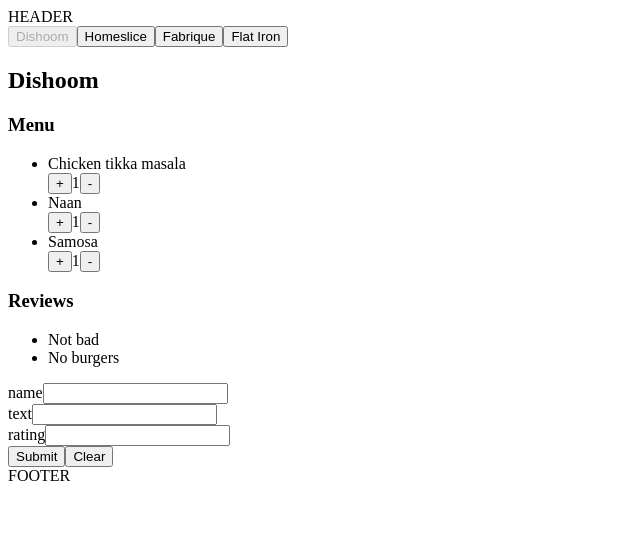
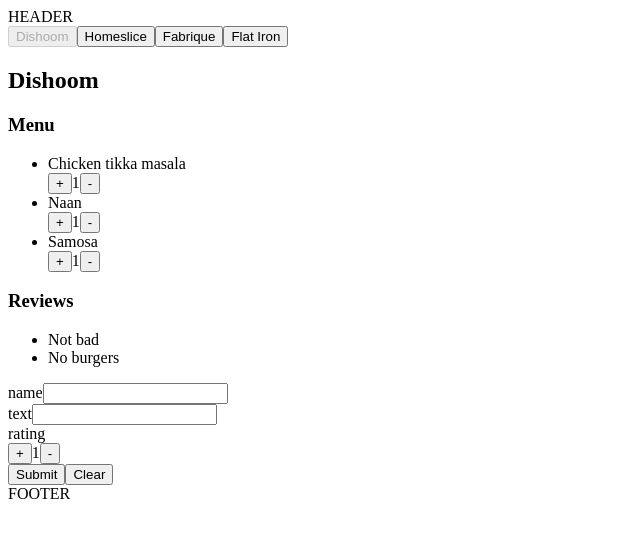
Before and after one commit to Olga-Konashina/react-restaurant, a React (Vite) app: page / in a window 1280 px wide. Shown: the top 538 px of the page, without its empty margins (0-640 px from the left). Built offline with nearby package versions, Linux system fonts and the light colour scheme.

Commit message:
Refactoring

```diff
--- a/src/components/counter/counter.jsx
+++ b/src/components/counter/counter.jsx
@@ -1,23 +1,13 @@
-import { useState } from "react";
-
-export const Counter = () => {
-  const [value, setValue] = useState(1);
-
-  const decrement = () => {
-    if (value > 0) {
-      setValue(value - 1);
-    }
-  };
-
-  const increment = () => {
-    setValue(value + 1);
-  };
-
+export const Counter = ({ value, increment, decrement }) => {
   return (
     <div>
-      <button onClick={increment}>+</button>
+      <button type="button" onClick={increment}>
+        +
+      </button>
       <span>{value}</span>
-      <button onClick={decrement}>-</button>
+      <button type="button" onClick={decrement}>
+        -
+      </button>
     </div>
   );
 };
--- /dev/null
+++ b/src/components/counter/dish-counter/dish-counter.jsx
@@ -0,0 +1,18 @@
+import { useState } from "react";
+import { Counter } from "../counter";
+
+export const DishCounter = () => {
+  const [value, setValue] = useState(1);
+
+  const decrement = () => {
+    if (value > 0) {
+      setValue(value - 1);
+    }
+  };
+
+  const increment = () => {
+    setValue(value + 1);
+  };
+
+  return <Counter value={value} increment={increment} decrement={decrement} />;
+};
--- a/src/components/menu/menu.jsx
+++ b/src/components/menu/menu.jsx
@@ -1,4 +1,5 @@
 import { Counter } from "../counter/counter";
+import { DishCounter } from "../counter/dish-counter/dish-counter";
 
 export const Menu = ({ menu }) => {
   return (
@@ -8,7 +9,7 @@
         {menu.map((item) => (
           <li key={item.id}>
             {item.name}
-            <Counter />
+            <DishCounter />
           </li>
         ))}
       </ul>
--- a/src/components/tab/review-form/review-form.jsx
+++ b/src/components/tab/review-form/review-form.jsx
@@ -7,13 +7,31 @@
   SET_TEXT,
 } from "../../../constants/constants";
 import { Reducer } from "../../../reducer/reducer";
+import { Counter } from "../../counter/counter";
 
 export const ReviewForm = () => {
   const [state, dispatch] = useReducer(Reducer, INITIAL_FORM);
 
+  const increment = () => {
+    if (state.rating < 5) {
+      dispatch({ type: SET_RATING, payload: state.rating + 1 });
+    }
+  };
+
+  const decrement = () => {
+    if (state.rating > 1) {
+      dispatch({ type: SET_RATING, payload: state.rating - 1 });
+    }
+  };
+
   return (
     <>
-      <form onSubmit={() => e.preventDefault()}>
+      <form
+        onSubmit={(e) => {
+          e.preventDefault();
+          console.log(state);
+        }}
+      >
         <div>
           <label>name</label>
           <input
@@ -34,20 +52,17 @@
         </div>
         <div>
           <label>rating</label>
-          <input
+          <Counter
             value={state.rating}
-            onChange={(event) => {
-              dispatch({ type: SET_RATING, payload: event.target.value });
-            }}
+            increment={increment}
+            decrement={decrement}
           />
         </div>
+        <>
+          <button type="submit">Submit</button>
+          <button onClick={() => dispatch({ type: SET_INITIAL })}>Clear</button>
+        </>
       </form>
-      <>
-        <button type="submit">Submit</button>
-        <button onClick={() => dispatch({ type: SET_INITIAL, payload: null })}>
-          Clear
-        </button>
-      </>
     </>
   );
 };
--- a/src/constants/constants.jsx
+++ b/src/constants/constants.jsx
@@ -6,5 +6,5 @@
 export const INITIAL_FORM = {
   name: "",
   text: "",
-  rating: "",
+  rating: 1,
 };
--- a/src/reducer/reducer.js
+++ b/src/reducer/reducer.js
@@ -12,18 +12,18 @@
   switch (type) {
     case SET_NAME:
       return {
-        ...INITIAL_FORM,
-        name: payload.name,
+        ...state,
+        name: payload,
       };
     case SET_TEXT:
       return {
         ...state,
-        text: payload.text,
+        text: payload,
       };
     case SET_RATING:
       return {
         ...state,
-        rating: payload.rating,
+        rating: payload,
       };
     case SET_INITIAL:
       return INITIAL_FORM;
```
